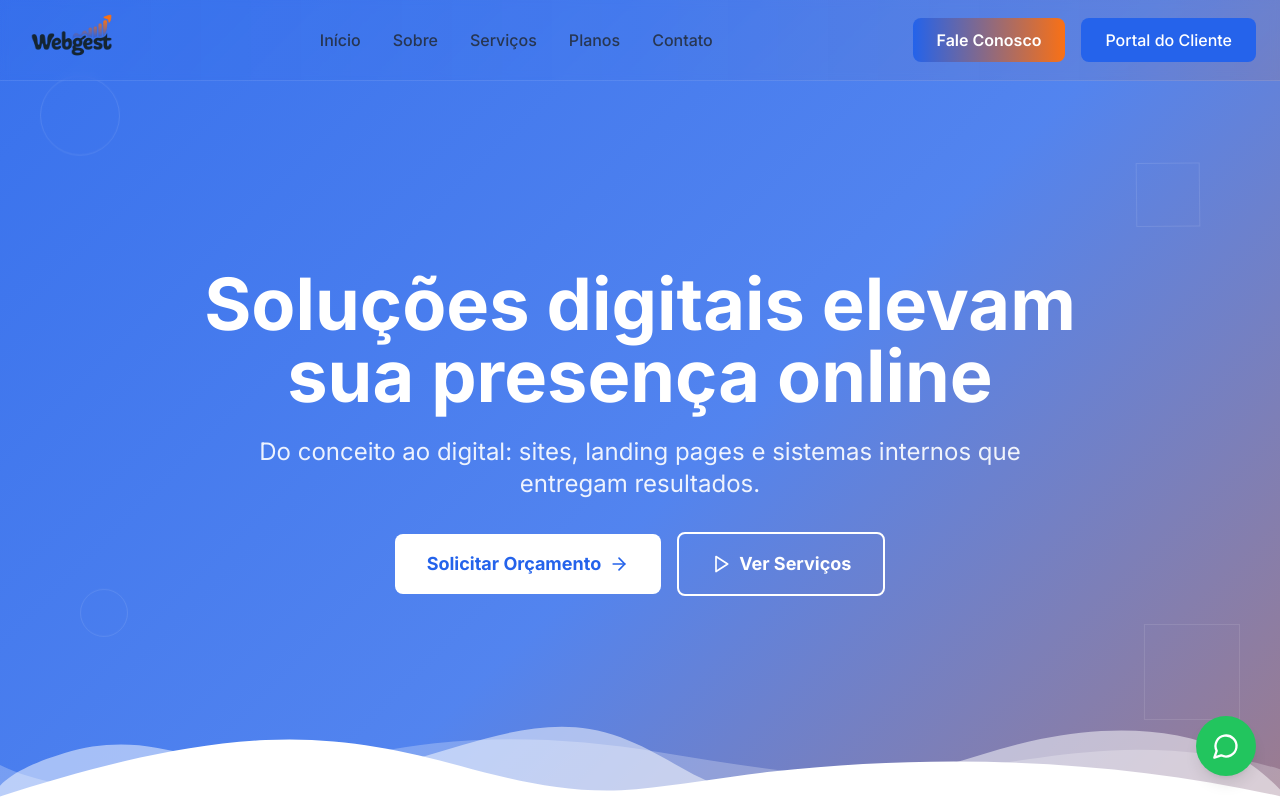
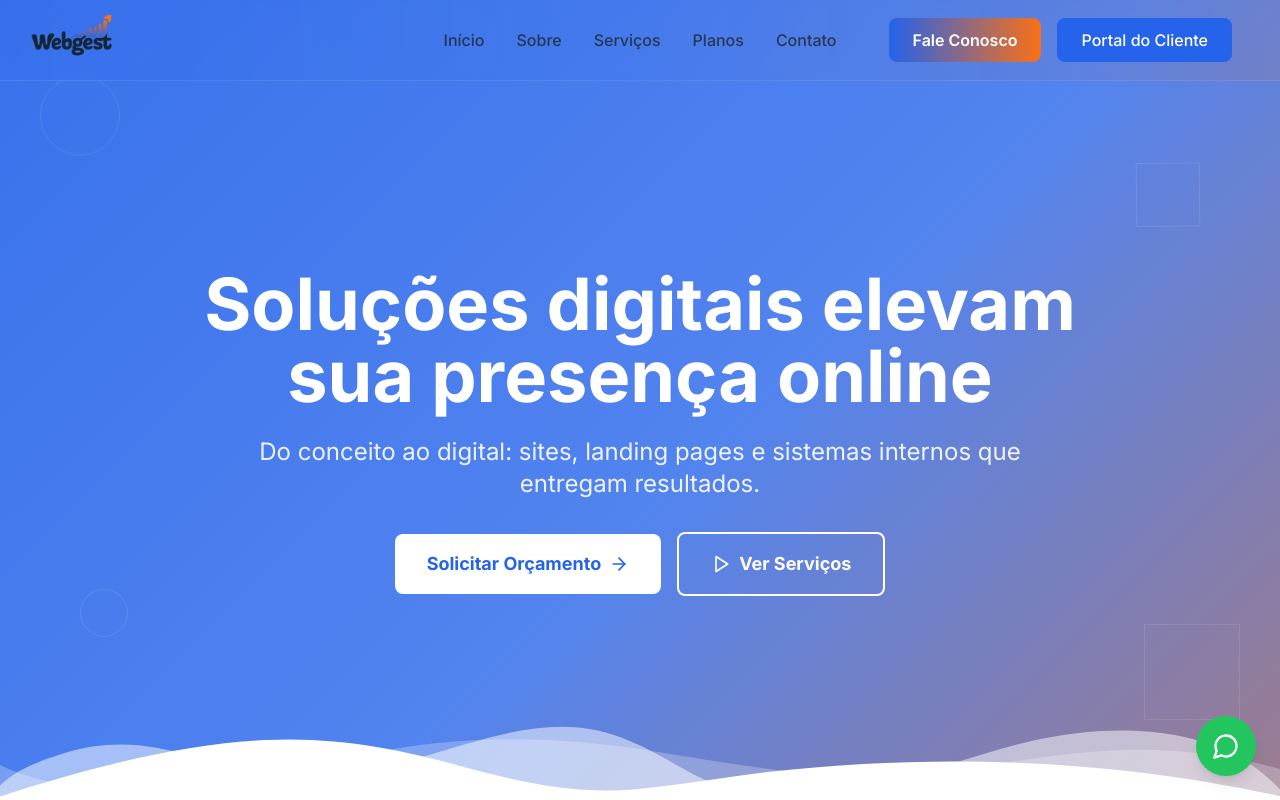
Before and after one commit to helenomatoss/webgest-site, a React (Vite) app: page / in a window 1280 px wide. Shown: the top 800 px of the page. Built offline with nearby package versions, Linux system fonts and the light colour scheme; the HTML template or start-up script is replaced by a standard one.

Commit message:
fix(header): centraliza navegação e ajusta espaçamento dos botões laterais

```diff
--- a/src/components/Header.tsx
+++ b/src/components/Header.tsx
@@ -94,7 +94,8 @@ export function Header() {
         : 'bg-gradient-to-r from-primary/10 via-primary/5 to-webgest-orange/10 backdrop-blur-sm border-b border-white/10'
     }`}>
       <div className="container mx-auto px-6 py-2">
-        <div className="flex items-center justify-between h-16">
+        <div className="flex items-center h-16">
+          <div className="flex flex-1 items-center min-w-0">
             {/* Logo */}
             <div
               className="flex items-center cursor-pointer"
@@ -110,9 +111,10 @@ export function Header() {
                 className="h-24 w-auto"
               />
             </div>
+          </div>
 
           {/* Desktop Navigation */}
-           <nav className="hidden md:flex items-center space-x-8">
+          <nav className="hidden md:flex items-center justify-center space-x-8">
             {navigation.map((item) => (
               <a
                 key={item.name}
@@ -127,8 +129,9 @@ export function Header() {
             ))}
           </nav>
 
+          <div className="flex flex-1 items-center justify-end">
             {/* CTA Buttons - Desktop */}
-          <div className="hidden md:flex items-center gap-4">
+            <div className="hidden md:flex items-center gap-4 pr-6">
               <a
                 href="#contact"
                 className="bg-gradient-to-r from-primary to-webgest-orange text-white px-6 py-2.5 rounded-lg font-semibold hover:shadow-lg transition-all duration-300 hover:-translate-y-0.5"
@@ -157,6 +160,7 @@ export function Header() {
                 <Menu className="h-6 w-6" />
               )}
             </button>
+          </div>
         </div>
 
         {/* Mobile Navigation */}
```
Lines whose indentation alone changed are shown as unchanged.
